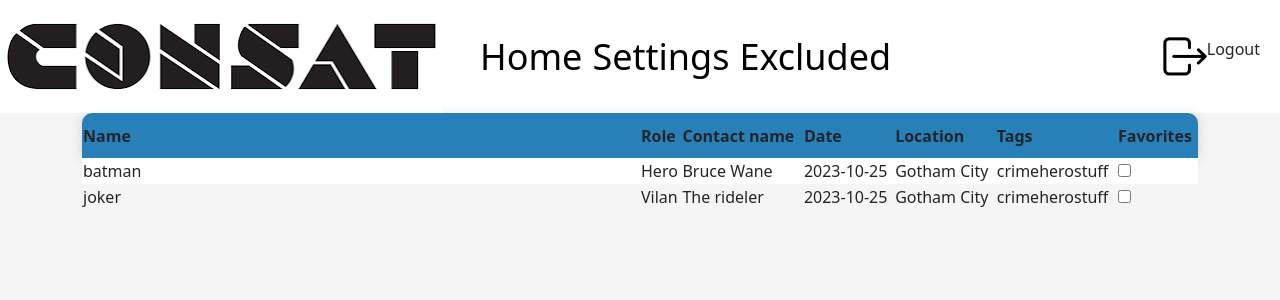
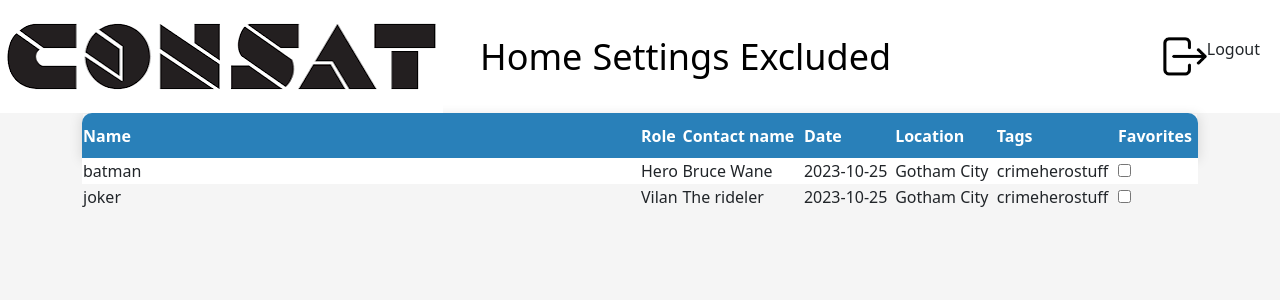
Before and after one commit to Vellethe/LIA, a React (Create React App) app in the folder React/ClientApp/: page /excluded in a window 1280 px wide. Shown: the top 300 px of the page. Built offline with nearby package versions, Linux system fonts and the light colour scheme.

Commit message:
white table text

```diff
--- a/React/ClientApp/src/components/Table.css
+++ b/React/ClientApp/src/components/Table.css
@@ -10,6 +10,10 @@ thead {
     box-shadow: 0px 3.01px 12.04px #00000024;
     height: 45px;
     width: 100%;
+}
+
+th{
+    color:white;
 }
 
 thead tr th:first-child {
```
